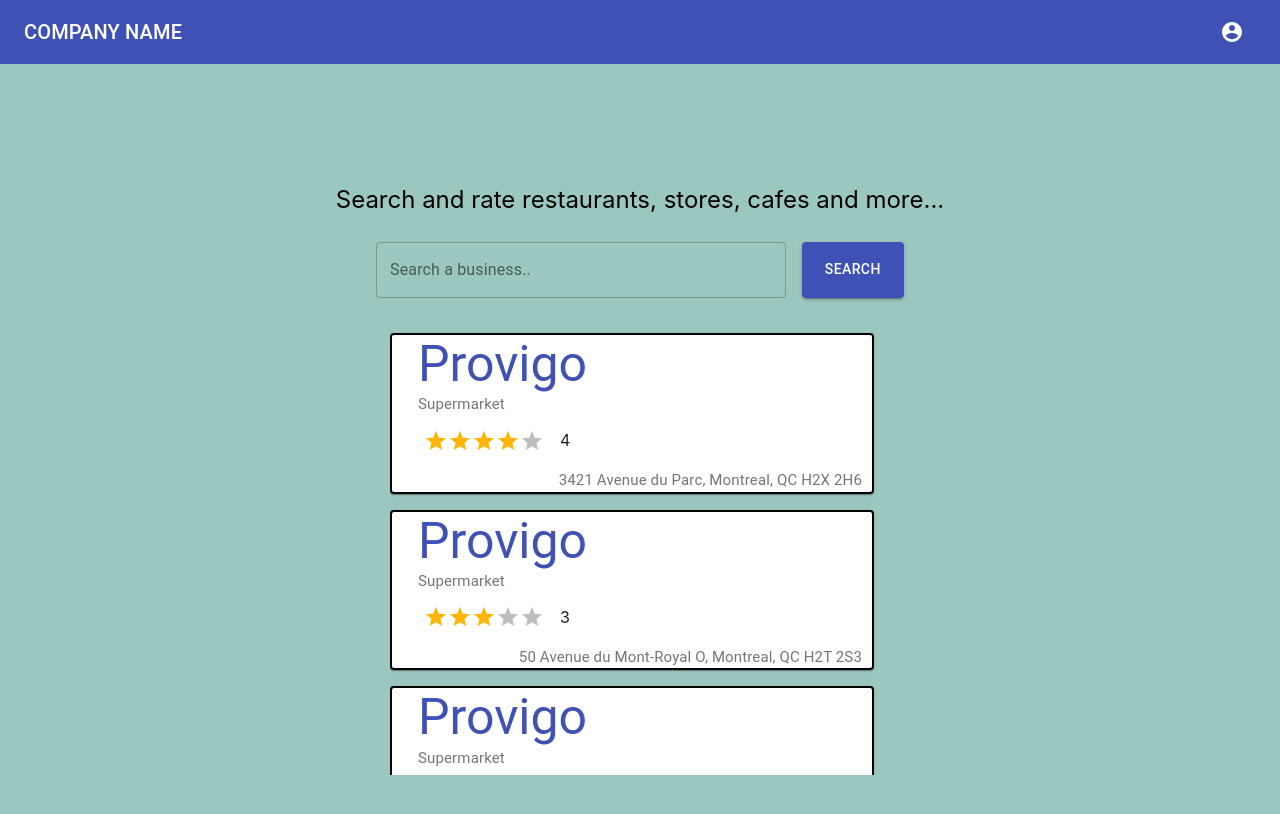
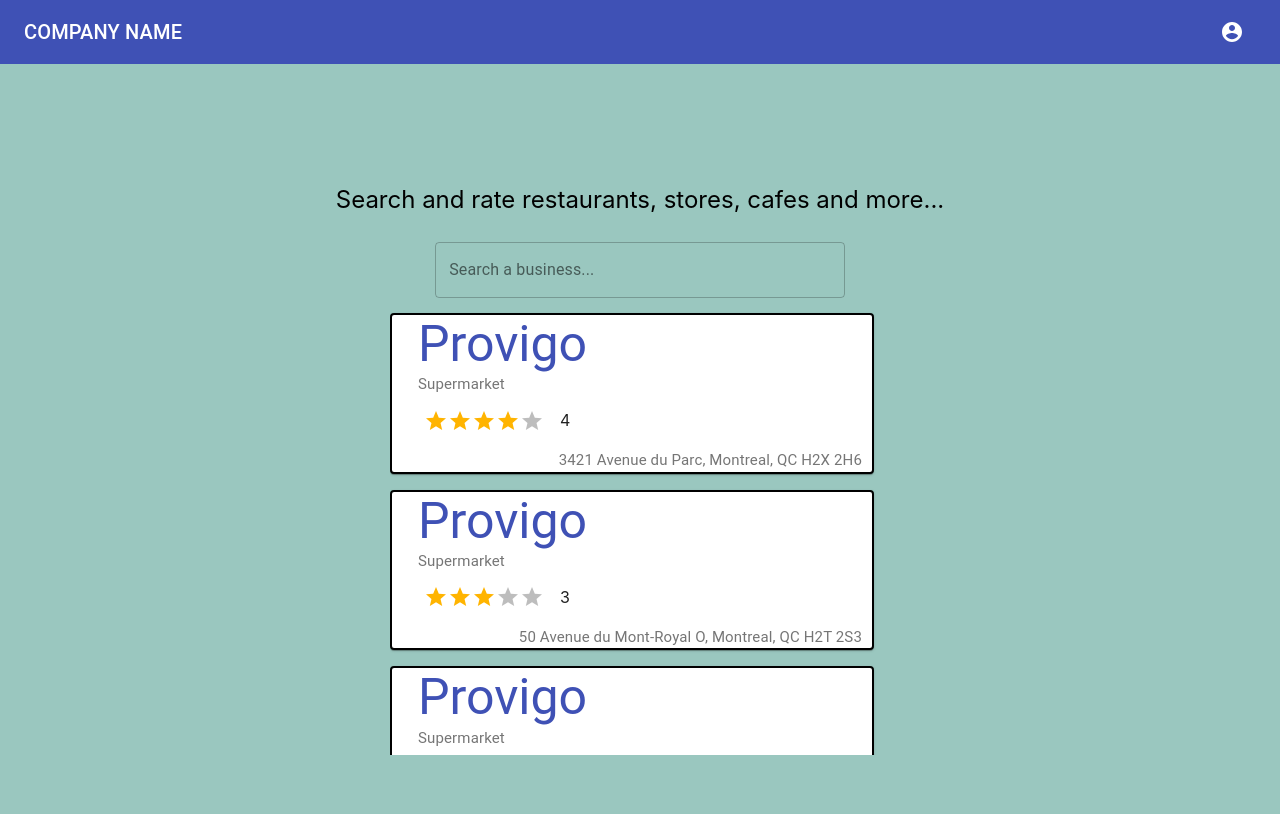
Before and after one commit to JoshFried/codejam2020, a React (Create React App) app in the folder frontend/codejam2020/: page / in a window 1280 px wide. Shown: the top 814 px of the page. Built offline with nearby package versions, Linux system fonts and the light colour scheme.

Commit message:
added filter ability

```diff
--- a/frontend/codejam2020/src/App.tsx
+++ b/frontend/codejam2020/src/App.tsx
@@ -1,4 +1,4 @@
-import React from "react";
+import React, { useState } from "react";
 import { makeStyles, createStyles, Theme } from "@material-ui/core/styles";
 import Searchbox from "./Component/Header/Searchbox";
 import MenuAppBar from "./Component/Header/MenuAppBar";
@@ -56,9 +56,9 @@
           <Searchbox></Searchbox>
           <br></br>
         </div>
-        <div className={classes.businessdisplay}>
-          <AllBusiness />
-        </div>
+        {/* <div className={classes.businessdisplay}>
+          <AllBusiness filterValue={filterValue}></AllBusiness>
+        </div> */}
       </div>
     </div>
   );
--- a/frontend/codejam2020/src/Component/BusinessDisplay/AllBusiness.tsx
+++ b/frontend/codejam2020/src/Component/BusinessDisplay/AllBusiness.tsx
@@ -4,6 +4,12 @@
 import GridListTile from "@material-ui/core/GridListTile";
 import Grid from "@material-ui/core/Grid";
 import BusinessCard from "./BusinessCard";
+import Searchbox from "../Header/Searchbox";
+import searchValue from "../Header/Searchbox";
+
+interface Props{
+  filterValue: string;
+}
 
 const useStyles = makeStyles((theme: Theme) =>
   createStyles({
@@ -28,7 +34,7 @@
   })
 );
 
-const AllBusiness = () => {
+const AllBusiness: React.FC<Props> = ({ filterValue }) => {
   const businesses = [
     {
       name: "Provigo",
@@ -173,12 +179,17 @@
     },
   ];
   const classes = useStyles();
+
   return (
     <div className={classes.root}>
       <GridList cellHeight={200} spacing={1} className={classes.gridList}>
-        {businesses.map((business, i) => {
-          return <BusinessCard businessInfo={business}></BusinessCard>;
-        })}
+        {businesses.filter((business) =>
+            business.name.toLowerCase().includes(filterValue.toLowerCase()) ||
+            business.type.toLowerCase().includes(filterValue.toLowerCase()) ||
+            business.rating.toString().includes(filterValue.toLowerCase()))
+          .map((business, i) => {
+            return <BusinessCard businessInfo={business}></BusinessCard>
+        })};
       </GridList>
     </div>
   );
--- a/frontend/codejam2020/src/Component/Header/Searchbox.tsx
+++ b/frontend/codejam2020/src/Component/Header/Searchbox.tsx
@@ -2,6 +2,7 @@
 import { createStyles, makeStyles, Theme } from "@material-ui/core/styles";
 import TextField from "@material-ui/core/TextField";
 import Button from "@material-ui/core/Button";
+import AllBusiness from "../BusinessDisplay/AllBusiness";
 
 const useStyles = makeStyles((theme: Theme) =>
   createStyles({
@@ -15,10 +16,16 @@
     button: {
       width: "10%",
     },
+    businessdisplay: {
+      width: "100%",
+    },
   })
 );
 
-const Searchbox = () => {
+
+
+
+const Searchbox= () => {
   const classes = useStyles();
 
   const [searchValue, setValue] = useState<string>("");
@@ -34,15 +41,18 @@
       <form className={classes.root} noValidate autoComplete="off">
         <TextField
           id="outlined-basic"
-          label="Search a business.."
+          label="Search a business..."
           variant="outlined"
           value={searchValue}
           onChange={changeValue}
         />
-        <Button className={classes.button} variant="contained" color="primary">
+        {/* <Button className={classes.button} variant="contained" color="primary" onClick={() => {changeValue(searchValue)}}>
           Search
-        </Button>
+        </Button> */}
       </form>
+      <div className={classes.businessdisplay}>
+        <AllBusiness filterValue={searchValue}></AllBusiness>
+      </div>
     </div>
   );
 };
```
